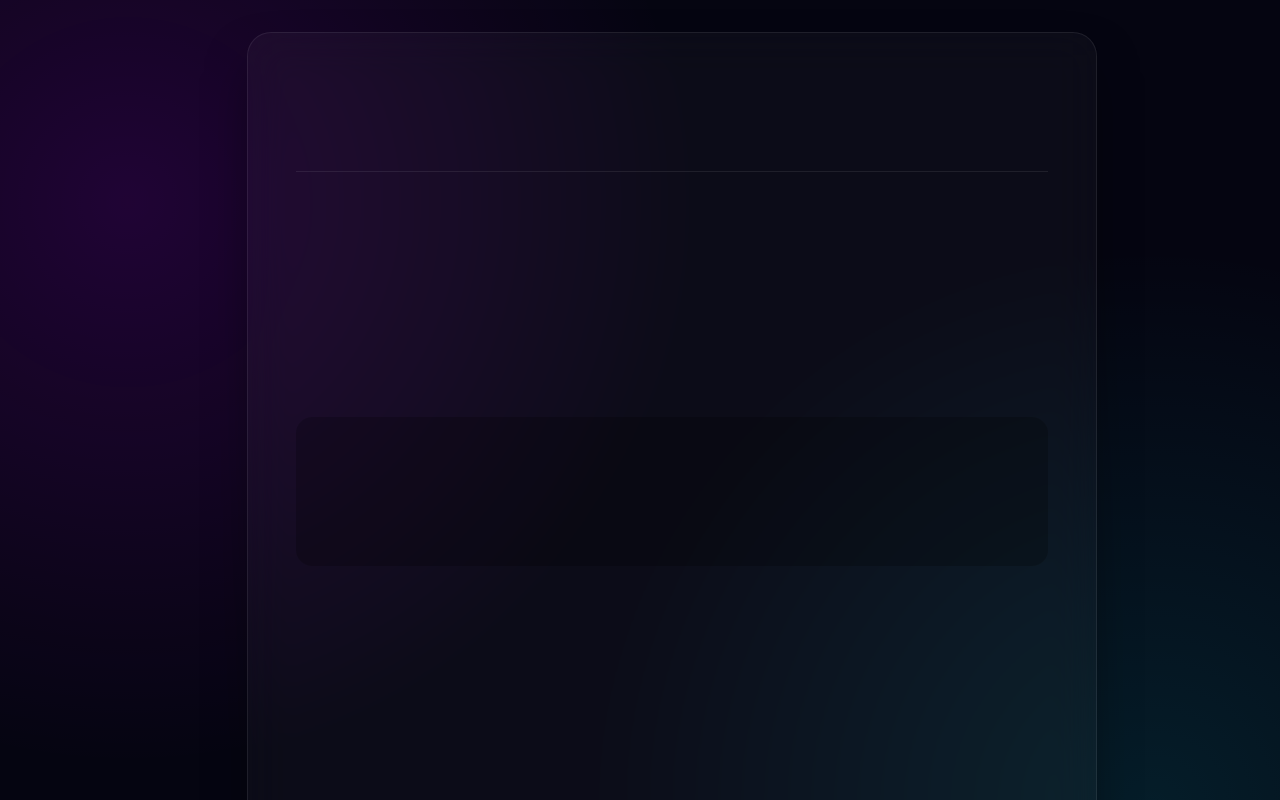
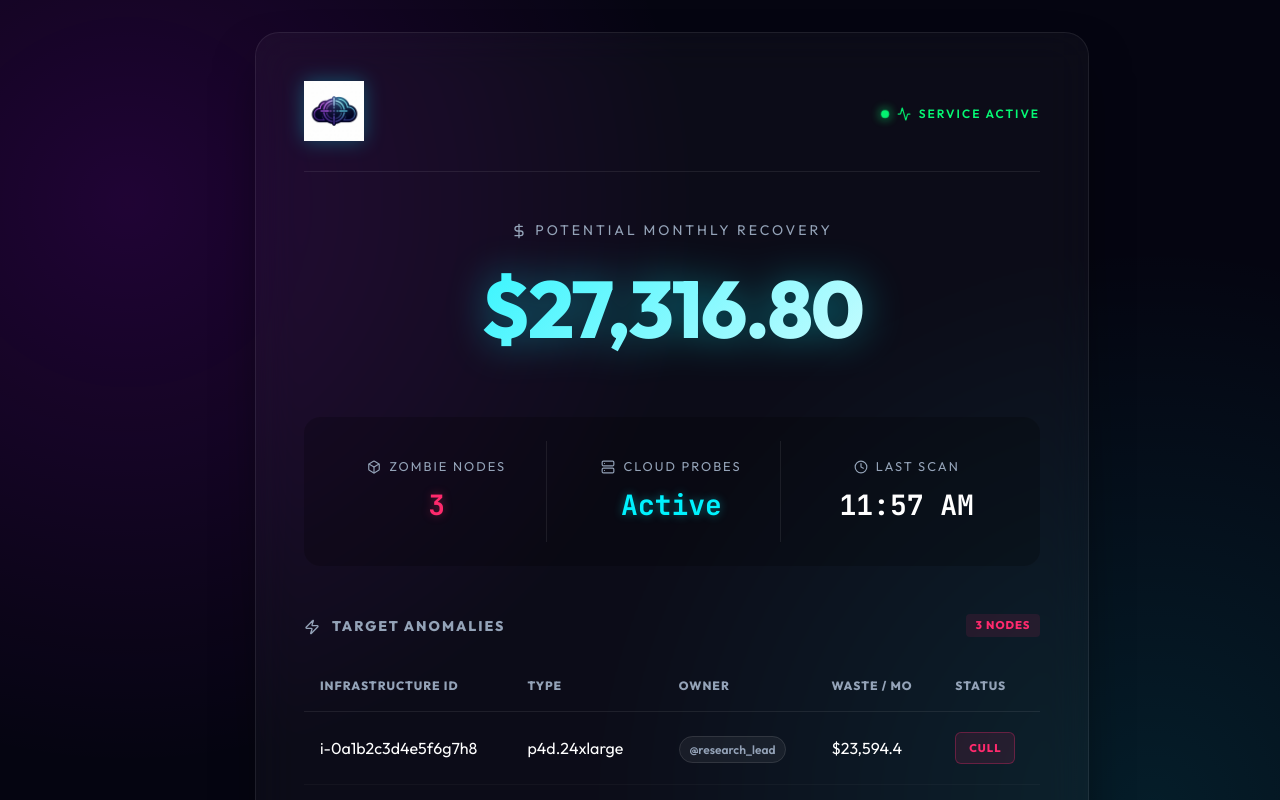
Before and after one commit to daretechie/cloudcull, a React (Vite) app in the folder dashboard/: page / in a window 1280 px wide. Shown: the top 800 px of the page. Built offline with nearby package versions, Linux system fonts and the light colour scheme.

Commit message:
fix: simplify dashboard rendering to resolve blank screen

```diff
--- a/dashboard/src/App.jsx
+++ b/dashboard/src/App.jsx
@@ -1,5 +1,4 @@
 import React, { useEffect, useState } from 'react';
-import { motion, AnimatePresence } from 'framer-motion';
 import {
   Zap,
   Target,
@@ -9,48 +8,33 @@ import {
   Clock,
   Box,
   Server,
-  DollarSign,
-  TrendingUp
+  DollarSign
 } from 'lucide-react';
 import './App.css';
-
-// Relaxed variants to ensure visibility even if stagger fails
-const containerVariants = {
-  hidden: { opacity: 0 },
-  visible: {
-    opacity: 1,
-    transition: {
-      duration: 0.4,
-      staggerChildren: 0.1
-    }
-  }
-};
-
-const itemVariants = {
-  hidden: { opacity: 0, y: 10 },
-  visible: {
-    opacity: 1,
-    y: 0,
-    transition: { duration: 0.5 }
-  }
-};
 
 function App() {
   const [data, setData] = useState(null);
   const [loading, setLoading] = useState(true);
+  const [error, setError] = useState(null);
 
   useEffect(() => {
+    console.log("App mounted. Fetching report...");
     const basePath = import.meta.env.BASE_URL.replace(/\/$/, "");
     const reportPath = `${basePath}/report.json`;
 
     fetch(reportPath)
-      .then(res => res.json())
+      .then(res => {
+        if (!res.ok) throw new Error(`HTTP Error: ${res.status}`);
+        return res.json();
+      })
       .then(d => {
+        console.log("Data loaded successfully:", d);
         setData(d);
         setLoading(false);
       })
       .catch(err => {
         console.error("Failed to load audit report:", err);
+        setError(err.message);
         setLoading(false);
       });
   }, []);
@@ -59,67 +43,59 @@ function App() {
 
   if (loading) return (
     <div className="loading-screen">
-      <motion.div
-        animate={{ opacity: [0.4, 1, 0.4] }}
-        transition={{ repeat: Infinity, duration: 1.5 }}
-      >
-        CLOUDCULL // INITIALIZING...
-      </motion.div>
+      <div className="pulse-text">CLOUDCULL // INITIALIZING...</div>
     </div>
   );
 
-  if (!data) return (
+  if (error || !data) return (
     <div className="error-screen">
       <AlertTriangle size={48} />
-      <div>AUDIT DATA DISCONNECTED</div>
+      <div>AUDIT DATA DISCONNECTED: {error || "No data"}</div>
     </div>
   );
 
   return (
     <div className="app-container">
-      <motion.div
-        className="glass-panel main-dashboard"
-        variants={containerVariants}
-        initial="hidden"
-        animate="visible"
-      >
+      <div className="glass-panel main-dashboard">
         <header className="dashboard-header">
-          <motion.div className="logo-container" variants={itemVariants}>
+          <div className="logo-container">
             <img src={`${basePath}/logo.png`} alt="CloudCull" className="brand-logo" />
-          </motion.div>
-          <motion.div className="header-status" variants={itemVariants}>
+          </div>
+          <div className="header-status">
             <span className="status-dot"></span>
             <Activity size={14} className="pulse-icon" /> SERVICE ACTIVE
-          </motion.div>
+          </div>
         </header>
 
         <section className="hero-stats">
-          <motion.div className="hero-card savings-card" variants={itemVariants}>
+          <div className="hero-card savings-card">
             <div className="hero-label">
               <DollarSign size={16} /> POTENTIAL MONTHLY RECOVERY
             </div>
             <div className="hero-value glowing-text">
               ${data.summary.total_monthly_savings.toLocaleString(undefined, { minimumFractionDigits: 2 })}
             </div>
-          </motion.div>
+          </div>
         </section>
 
         <div className="secondary-stats">
-          <motion.div className="stat-item" variants={itemVariants}>
+          <div className="stat-item">
             <span className="stat-label"><Box size={14} /> ZOMBIE NODES</span>
             <span className="stat-value text-zombie">{data.summary.zombie_count}</span>
-          </motion.div>
-          <motion.div className="stat-item" variants={itemVariants}>
+          </div>
+          <div className="stat-item">
             <span className="stat-label"><Server size={14} /> CLOUD PROBES</span>
             <span className="stat-value text-neon-blue">Active</span>
-          </motion.div>
-          <motion.div className="stat-item" variants={itemVariants}>
+          </div>
+          <div className="stat-item">
             <span className="stat-label"><Clock size={14} /> LAST SCAN</span>
-            <span className="stat-value">{new Date(data.summary.timestamp).toLocaleTimeString([], { hour: '2-digit', minute: '2-digit' })}</span>
-          </motion.div>
+            <span className="stat-value">
+              {new Date(data.summary.timestamp).toLocaleTimeString([], { hour: '2-digit', minute: '2-digit' })}
+            </span>
+          </div>
         </div>
 
-        <motion.section className="targets-section" variants={itemVariants}>
+        <section className="targets-section">
           <div className="section-header">
             <h3><Zap size={16} /> TARGET ANOMALIES</h3>
             <span className="anomaly-count">{data.instances.length} NODES</span>
@@ -137,15 +113,8 @@ function App() {
                 </tr>
               </thead>
               <tbody>
-                <AnimatePresence>
                 {data.instances.map((inst, index) => (
-                    <motion.tr
-                      key={inst.id}
-                      initial={{ opacity: 0 }}
-                      animate={{ opacity: 1 }}
-                      transition={{ delay: 0.2 + index * 0.05 }}
-                      whileHover={{ backgroundColor: "rgba(255,255,255,0.03)" }}
-                    >
+                  <tr key={inst.id} className="table-row-static">
                     <td className="mono-font">{inst.id}</td>
                     <td>{inst.type}</td>
                     <td><span className="owner-tag">@{inst.owner}</span></td>
@@ -154,17 +123,16 @@ function App() {
                     </td>
                     <td>
                       <span className={`status-badge-compact ${inst.status === 'ZOMBIE' ? 'badge-terminate' : 'badge-safe'}`}>
-                          {inst.status === 'ZOMBIE' ? 'ZOMBIE' : 'ACTIVE'}
+                        {inst.status === 'ZOMBIE' ? 'CULL' : 'SAFE'}
                       </span>
                     </td>
-                    </motion.tr>
+                  </tr>
                 ))}
-                </AnimatePresence>
               </tbody>
             </table>
           </div>
-        </motion.section>
-      </motion.div>
+        </section>
+      </div>
     </div>
   );
 }
```
Lines whose indentation alone changed are shown as unchanged.
